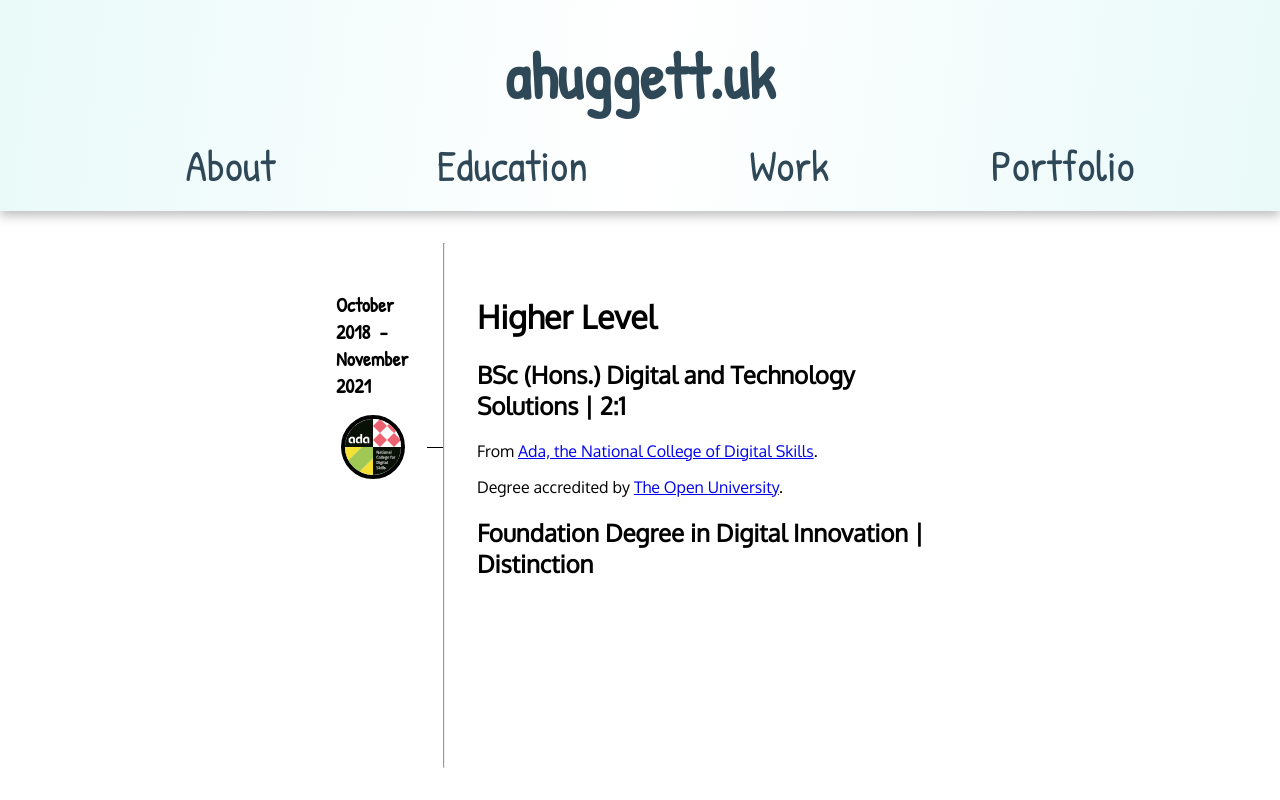
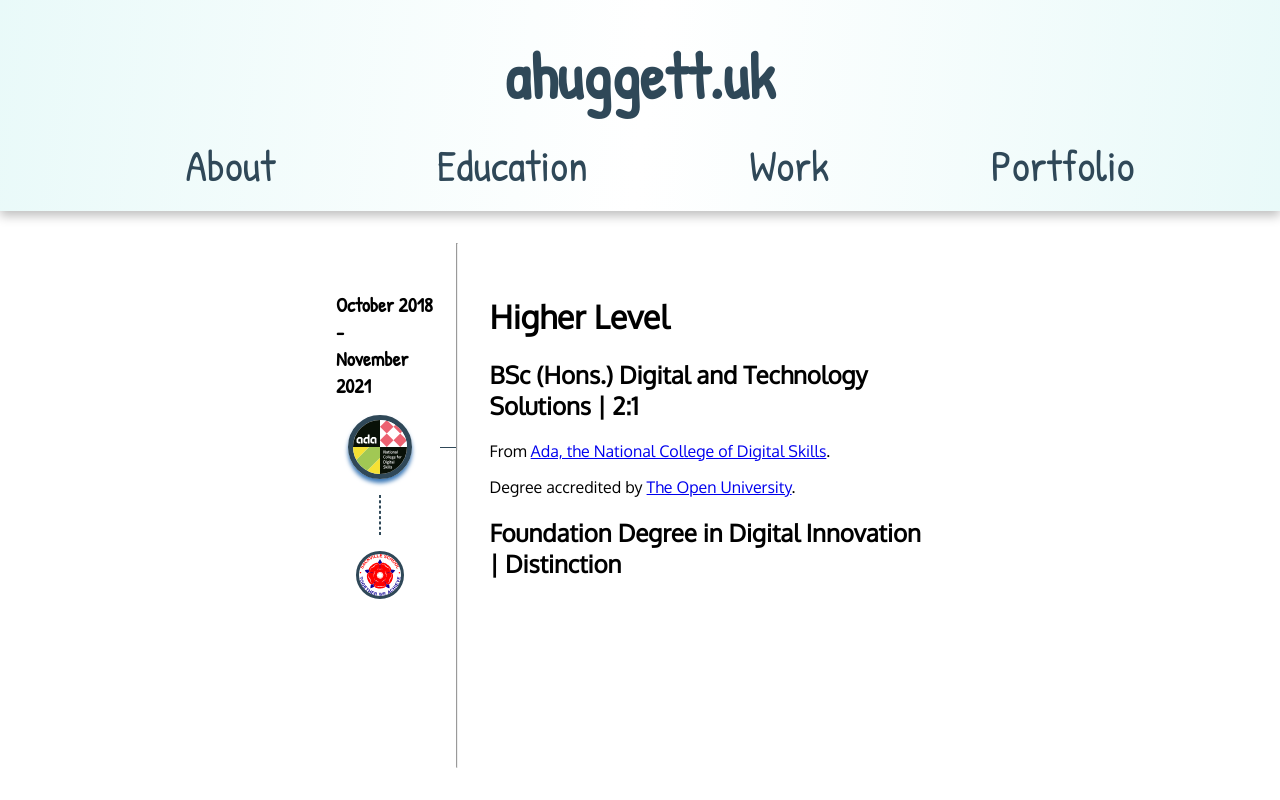
Before and after one commit to ahuggett26/website, a React (Create React App) app: page /education in a window 1280 px wide. Built offline with nearby package versions, Linux system fonts and the light colour scheme; a web font is replaced by a local one.

Commit message:
Update timeline to allow switching between multiple items

```diff
--- a/src/components/common/Timeline.scss
+++ b/src/components/common/Timeline.scss
@@ -10,33 +10,13 @@
         flex-direction: column;
         align-items: center;
 
-        .timeline-dates {
-            margin-top: 2rem;
-            padding: 1rem;
+        width: 11rem;
+        margin-top: 2rem;
 
-            font-family: 'Patrick Hand', cursive;
-            font-weight: bold;
-            font-size: 1.25rem;
-        }
-
-        .timeline-center {
-            display: flex;
-            align-items: center;
-            width: 100%;
-
-            .timeline-icon {
-                width: 4rem;
-                height: 4rem;
-                border: 0.25rem solid black;
-                border-radius: 2rem;
-                margin: auto;
-            }
-
-            .timeline-pointer {
-                height: 1px;
-                width: 16px;
-                background-color: black;
-            }
+        .timeline-item-separator {
+            margin: 1rem 16px 1rem 0;
+            height: 2.5rem;
+            border: 1px dashed theme.$CHARCOAL;
         }
     }
 
--- a/src/components/common/Timeline.tsx
+++ b/src/components/common/Timeline.tsx
@@ -2,7 +2,7 @@ import { Component } from 'react';
 import './Timeline.scss';
 import ReactMarkdown from 'react-markdown';
 import remarkGfm from 'remark-gfm';
-import { LazyLoadImage } from 'react-lazy-load-image-component';
+import TimelineItem from './TimelineItem';
 
 export class InstanceInTime {
   startDate: Date;
@@ -45,20 +45,23 @@ class Timeline extends Component<Props, State> {
   }
 
   render() {
-    const activeTimeInstance = this.props.instances[this.state.activeInstance];
-    const dateOptions: Intl.DateTimeFormatOptions = { year: 'numeric', month: 'long' }
     return (
       <div className='timeline-container'>
         <div className='timeline-left-controls'>
-          <div className='timeline-dates'>
-            {activeTimeInstance.startDate.toLocaleDateString("en-GB", dateOptions)}
-            &nbsp; - &nbsp;<br/>
-            {activeTimeInstance.endDate.toLocaleDateString("en-GB", dateOptions)}
-          </div>
-          <div className='timeline-center'>
-            <LazyLoadImage src={activeTimeInstance.iconSrc} className="timeline-icon" />
-            <span className='timeline-pointer'/>
-          </div>
+          {this.props.instances.map((instance, index) =>
+            <>
+              <TimelineItem
+                instance={instance}
+                selected={index === this.state.activeInstance}
+                onClick={() => {
+                  this.updateMarkdownString(index);
+                  this.setState({activeInstance: index});
+                }} />
+              {index === this.props.instances.length - 1 ? null :
+                <span className='timeline-item-separator'/>
+              }
+            </>
+          )}
         </div>
         <hr/>
         <div className='timeline-right-pane'>
--- /dev/null
+++ b/src/components/common/TimelineItem.scss
@@ -0,0 +1,43 @@
+@use "../../styles/theme";
+
+.timeline-dates {
+    padding: 1rem;
+
+    font-family: 'Patrick Hand', cursive;
+    font-weight: bold;
+    font-size: 1.25rem;
+}
+
+.timeline-center {
+    display: flex;
+    align-items: center;
+    width: 100%;
+
+    .timeline-icon {
+        width: 3rem;
+        height: 3rem;
+        border: 3px solid theme.$CHARCOAL;
+        border-radius: 50%;
+        margin: auto;
+    }
+
+    .timeline-icon-active {
+        @extend .timeline-icon;
+        width: 4rem;
+        height: 4rem;
+        border: 5px solid theme.$CHARCOAL;
+        box-shadow: 0 4px 4px 0 theme.$STEEL_BLUE;
+    }
+
+    .timeline-pointer {
+        height: 1px;
+        width: 16px;
+        visibility: hidden;
+    }
+
+    .timeline-pointer-active {
+        @extend .timeline-pointer;
+        background-color: theme.$CHARCOAL;
+        visibility: visible;
+    }
+}
--- /dev/null
+++ b/src/components/common/TimelineItem.tsx
@@ -0,0 +1,38 @@
+import './TimelineItem.scss';
+import { LazyLoadImage } from 'react-lazy-load-image-component';
+import { InstanceInTime } from "./Timeline";
+
+
+const dateOptions: Intl.DateTimeFormatOptions = { year: 'numeric', month: 'long' }
+
+interface Props {
+    instance: InstanceInTime,
+    selected: boolean,
+    onClick: Function
+}
+
+const TimelineItem = (props: Props): JSX.Element => {
+    const pointerScss = 'timeline-pointer' + (props.selected ? "-active" : "");
+    const iconScss = 'timeline-icon' + (props.selected ? "-active" : "");
+    return (
+      <>
+        {!props.selected ? null :
+            <div className='timeline-dates'>
+                {props.instance.startDate.toLocaleDateString("en-GB", dateOptions)}
+                &nbsp; - &nbsp;<br/>
+                {props.instance.endDate.toLocaleDateString("en-GB", dateOptions)}
+            </div>
+        }
+
+        <div className='timeline-center'>
+            <LazyLoadImage
+                src={props.instance.iconSrc}
+                className={iconScss}
+                onClick={() => props.onClick()} />
+            <span className={pointerScss} />
+        </div>
+      </>
+    )
+}
+
+export default TimelineItem;
--- a/src/components/home/education/Education.tsx
+++ b/src/components/home/education/Education.tsx
@@ -2,12 +2,15 @@ import { Component } from 'react';
 import './Education.scss';
 import Timeline, { InstanceInTime } from '../../common/Timeline';
 import adaLogo from '../../../resources/images/education/ada-logo.svg';
+import sackvilleLogo from '../../../resources/images/education/sackville-logo.svg';
 import degreeMd from './Degree.md';
+import secondary from './Secondary.md';
 
 class Education extends Component {
   render() {
     const educationInstances = [
-      new InstanceInTime(new Date("Oct 2018"), new Date("Nov 2021"), adaLogo, degreeMd)
+      new InstanceInTime(new Date("Oct 2018"), new Date("Nov 2021"), adaLogo, degreeMd),
+      new InstanceInTime(new Date("Sep 2011"), new Date("May 2018"), sackvilleLogo, secondary)
     ];
     return (
       <div className='education-container'>
--- /dev/null
+++ b/src/components/home/education/Secondary.md
@@ -0,0 +1,23 @@
+# Secondary
+
+## A-Levels
+
+From [Sackville 6th Form, East Grinstead](https://sixthform.sackvilleschool.org.uk/)
+
+- Maths
+- Further Maths
+- Computer Science
+- Physics
+
+## GCSEs
+
+From [Sackville School, East Grinstead](https://sackvilleschool.org.uk/)
+
+- Maths
+- IT
+- Physics
+- Biology
+- Chemistry
+- English Language
+- English Literature
+....
```
Also changed, not shown: src/resources/images/education/sackville-logo.svg (added).
